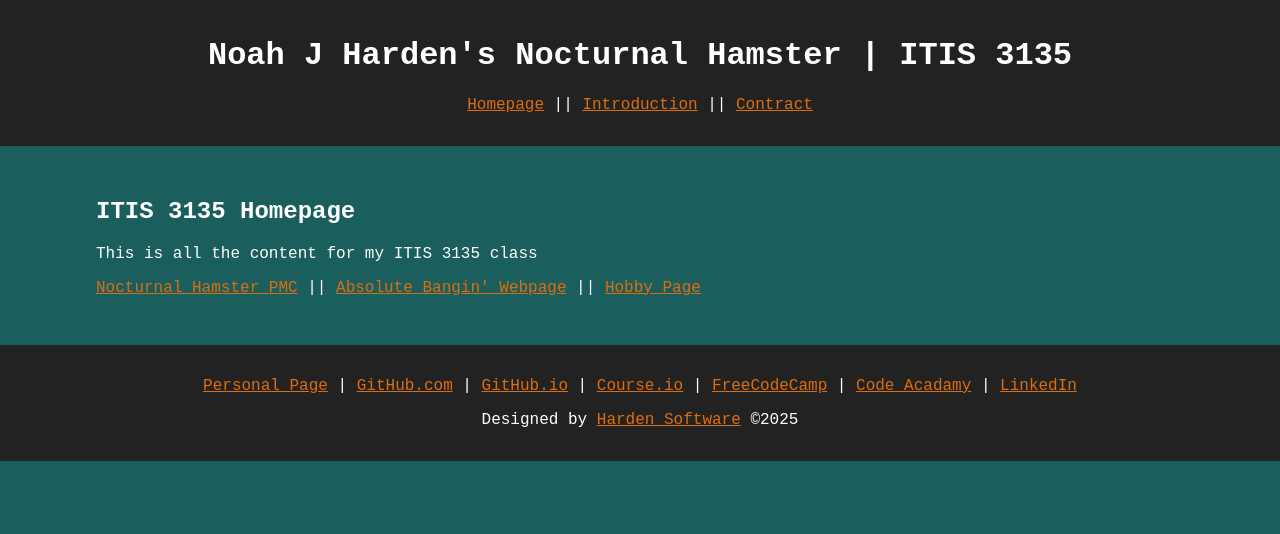
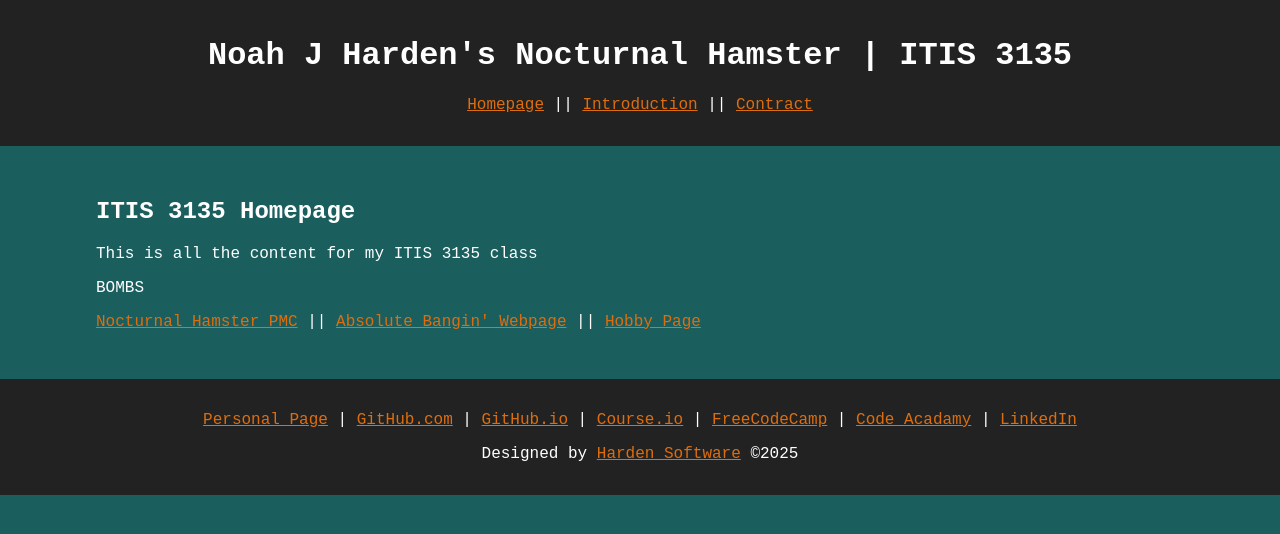
Before and after one commit to RedbeardNJH/itis3135-react, a React (Vite) app: page / in a window 1280 px wide. Shown: the top 534 px of the page. Built offline with nearby package versions, Linux system fonts and the light colour scheme.

Commit message:
Update App.jsx

```diff
--- a/src/App.jsx
+++ b/src/App.jsx
@@ -9,6 +9,7 @@ function App() {
       <main>
       <h2>ITIS 3135 Homepage</h2>
       <p>This is all the content for my ITIS 3135 class</p>
+      <p>BOMBS</p>
       <p>
         <a href="nocturnal_hampster_pmc/about.html">Nocturnal Hamster PMC</a> ||&nbsp;
         <a href="stuff/Absolute%20Bangin'%20Webpage.htm">Absolute Bangin' Webpage</a> ||&nbsp;
```
